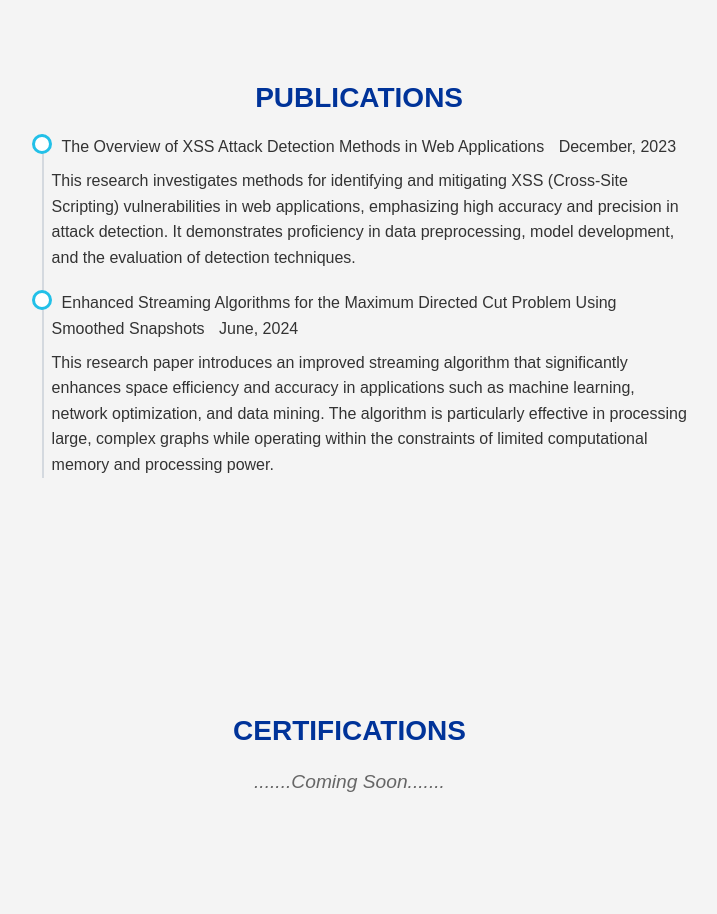
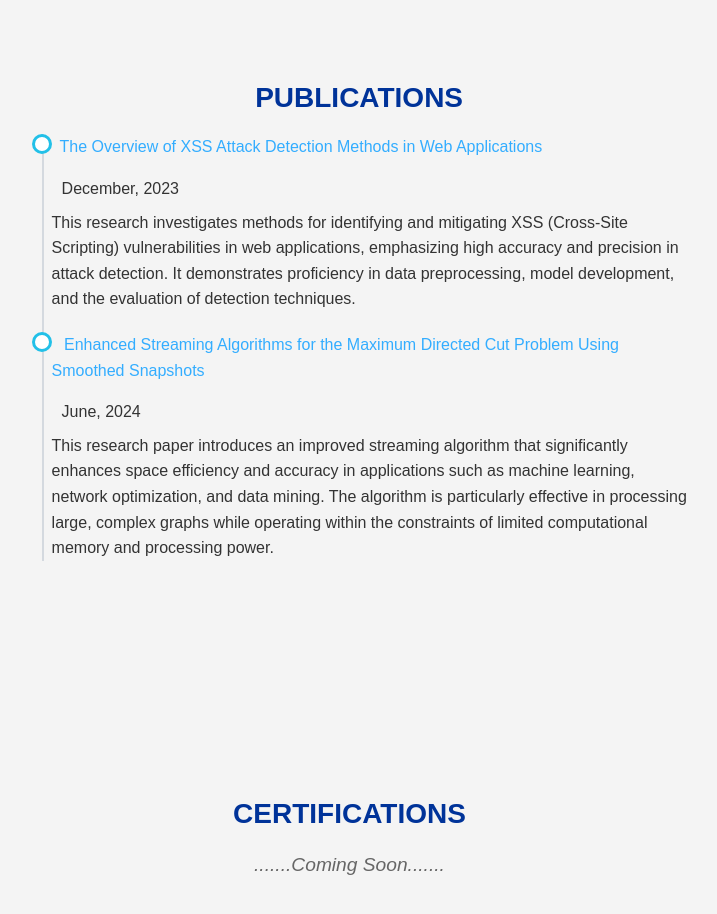
Before and after one commit to parthiv-gunjari/portfolio, a plain HTML site: page index.html in a window 1280 px wide. Shown: the part 3880-4794 px from the top of the page, without its empty margins (418-1135 px from the left). Drawn offline with nearby package versions, Linux system fonts and the light colour scheme.

Commit message:
Updated Publications

```diff
--- a/index.html
+++ b/index.html
@@ -311,13 +311,13 @@
           <h2 style="margin-left: 1.2rem; align-items: center; justify-content: center; display: flex;">PUBLICATIONS</h2>
           <ul class="timeline-3">
             <li>
-              <a href="#!">The Overview of XSS Attack Detection Methods in Web Applications</a>
+              <p class="publications-list">&ensp;The Overview of XSS Attack Detection Methods in Web Applications</p>
 
               <a href="#!" class="float-end">December, 2023</a>
               <p class="mt-2">This research investigates methods for identifying and mitigating XSS (Cross-Site Scripting) vulnerabilities in web applications, emphasizing high accuracy and precision in attack detection. It demonstrates proficiency in data preprocessing, model development, and the evaluation of detection techniques.</p>
             </li>
             <li>
-              <a href="#!">Enhanced Streaming Algorithms for the Maximum Directed Cut Problem Using Smoothed Snapshots</a>
+             <p class="publications-list">&ensp; Enhanced Streaming Algorithms for the Maximum Directed Cut Problem Using Smoothed Snapshots</p>
               <a href="#!" class="float-end">June, 2024</a>
               <p class="mt-2">This research paper introduces an improved streaming algorithm that significantly enhances space efficiency and accuracy in applications such as machine learning, network optimization, and data mining. The algorithm is particularly effective in processing large, complex graphs while operating within the constraints of limited computational memory and processing power.</p>
             </li>
--- a/script.js
+++ b/script.js
@@ -1,5 +1,4 @@
 // Typing Effect and Progress Bar animations
-
 const phrases = [
     "Full-Stack Developer",
     "DevOps Enthusiast",
@@ -66,7 +65,6 @@ const phrases = [
 window.addEventListener('scroll', handleScroll);
 
 // Navbar link activation on scroll
-  // Navbar link activation on scroll
 const sections = document.querySelectorAll('section');
 const navLinks = document.querySelectorAll('.nav-link');
 
@@ -75,7 +73,6 @@ let currentSection = '';
 
     // Loop through each section
     sections.forEach(section => {
-    // Get the distance of the section from the top of the viewport
         const sectionTop = section.offsetTop - 100; // Adjust offset for better UX
         if (scrollY >= sectionTop) {
             currentSection = section.getAttribute('id'); // Get the id of the current section
@@ -93,8 +90,6 @@ navLinks.forEach(link => {
 
 window.addEventListener('scroll', activateNavLink); // Call the function on scroll
 
-  window.addEventListener('scroll', activateNavLink);
-
 // Close the mobile navbar when a link is clicked
 $('.navbar-nav .nav-link').on('click', function () {
     $('.navbar-collapse').collapse('hide');
@@ -108,13 +103,19 @@ window.addEventListener('scroll', activateNavLink); // Call the function on scro
         $('.navbar-collapse').collapse('hide');
     }
 });
-  //page load
+
+// Ensure the page loads from the top (home section)
 window.onload = function () {
     // Scroll to the top of the page when the page is loaded
     window.scrollTo(0, 0);
-window.location.hash = ""; // Clear any hash in the URL
+
+    // Clear any hash in the URL
+    if (window.location.hash) {
+        history.replaceState(null, null, ' '); // Clear hash without reloading
+    }
 };
-//scroll top
+
+// Scroll-to-top functionality
 $(document).ready(function(){
     $(window).scroll(function () {
         if ($(this).scrollTop() > 2300) {
@@ -123,7 +124,8 @@ $(window).scroll(function () {
             $('#back-to-top').fadeOut();
         }
     });
-// scroll body to 0px on click
+
+    // Scroll body to 0px on click
     $('#back-to-top').click(function () {
         $('body,html').animate({
             scrollTop: 0
--- a/style.css
+++ b/style.css
@@ -760,6 +760,9 @@ section {
     margin-left: 10px;
 
   }
+  .publications-list{
+    color: #33adff;
+  }
 
   /* Achievements Section Styles */
 body {
```
Also changed, not shown: 1 other file. Lines whose indentation alone changed are shown as unchanged.
